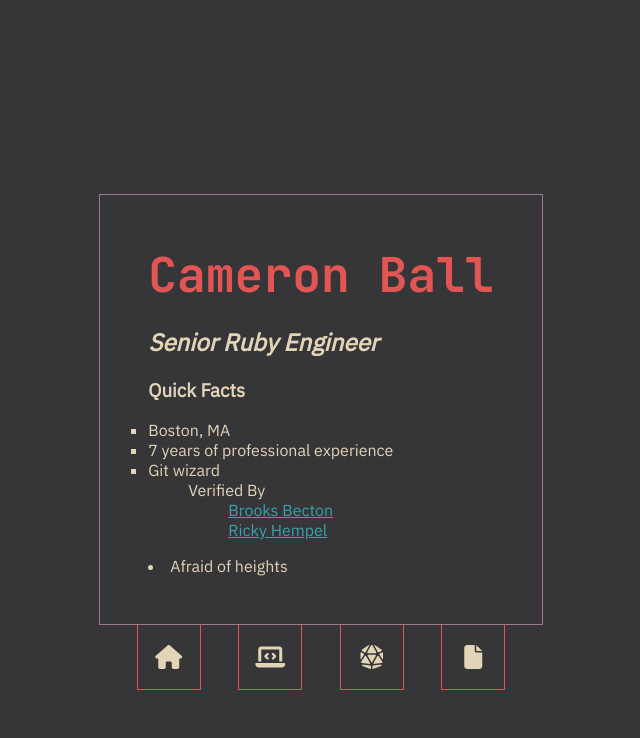
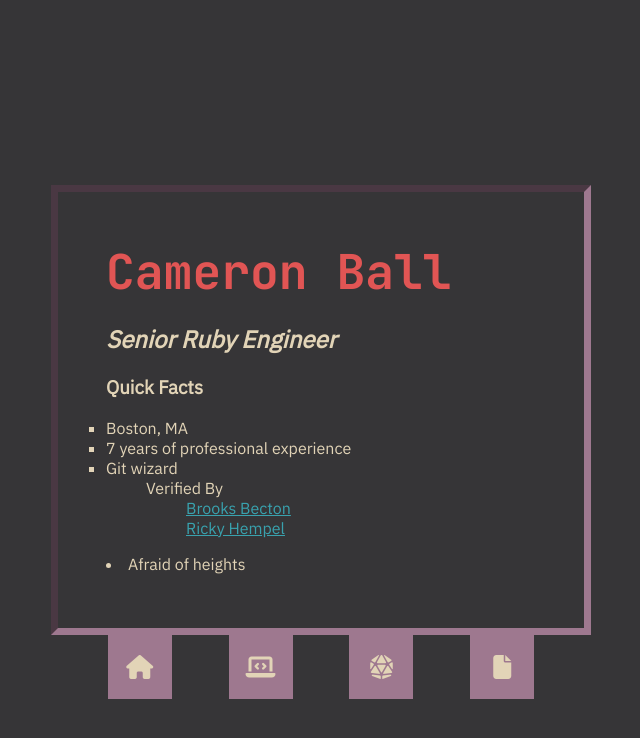
Before and after one commit to cam-ball/cam-ball.github.io, a Jekyll site: the page built from index.md, in a window 1280 px wide. Shown: the top 738 px of the page, without its empty margins (319-959 px from the left). Built offline with Jekyll 4.4.1, drawn with Linux system fonts in a browser that asks for light colours; nearby versions of some CDN libraries.

Commit message:
Reconfigure sizes, tweak styles

```diff
--- a/assets/css/main.scss
+++ b/assets/css/main.scss
@@ -36,12 +36,12 @@ body {
 
 .wrapper {
   max-width: 1200px;
-  min-height: 50vh;
   margin: 0 3rem;
 }
 
 .content {
-  border: 1px var(--purple) solid;
+  border: 7px var(--purple) inset;
+  min-height: 50vh;
 
   padding: 3rem;
 }
@@ -51,18 +51,18 @@ body {
   justify-content: space-evenly;
   padding: 0;
   margin-top: 0;
-  max-width: 1200px;
 
   li {
-    border: 1px var(--red) solid;
     border-top: none;
     padding: 1rem;
     font-size: 1.5rem;
     min-width: 4rem;
     text-align: center;
 
+    background-color: var(--purple);
+
     a {
-      color: var(--white)
+      color: var(--white);
     }
   }
 }
@@ -102,3 +102,9 @@ a {
     color: var(--red);
   }
 }
+
+@media(min-width: 800px) {
+  .content {
+    width: 60vh;
+  }
+}
```
